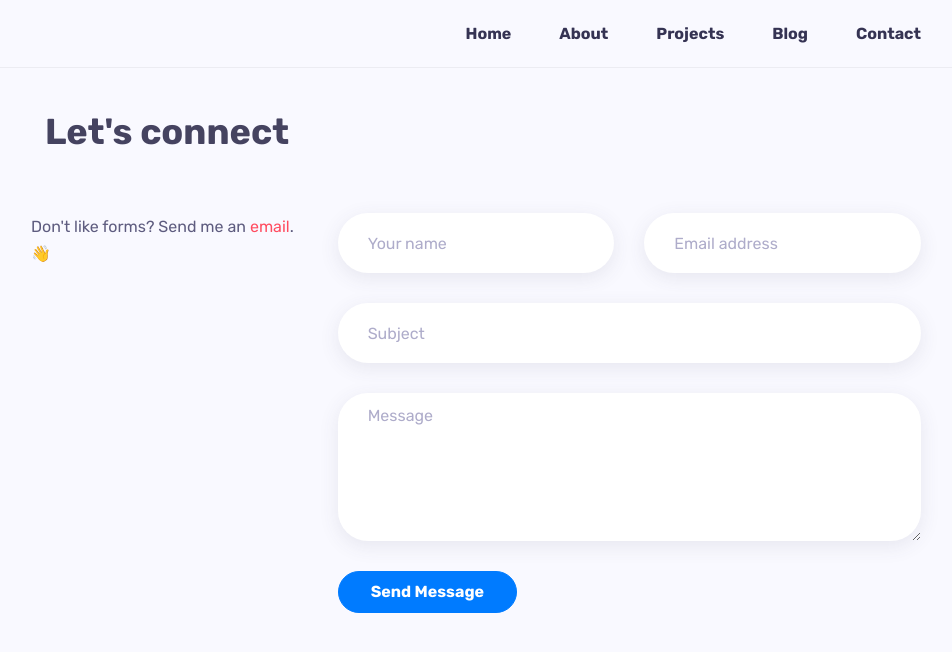
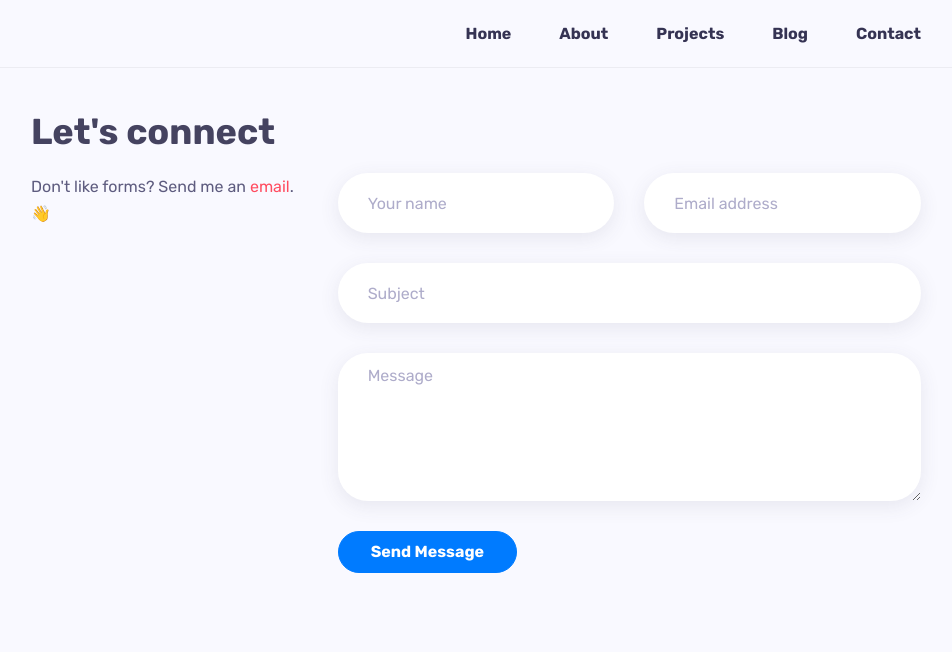
Before and after one commit to araf-rahman/portfolio_project, a React (Create React App) app: page /Contact in a window 1280 px wide. Shown: the top 652 px of the page, without its empty margins (164-1116 px from the left). Built offline with nearby package versions, Linux system fonts and the light colour scheme.

Commit message:
Updated css

```diff
--- a/src/sass/main.scss
+++ b/src/sass/main.scss
@@ -113,7 +113,7 @@ section.home {
 .section-title {
 	font-size: 36px;
 	margin: 0;
-	margin-left: 14px;
+	margin-left: 0px;
 	position: relative;
 
 	&:before {
@@ -298,7 +298,7 @@ select.portfolio-filter-mobile {
 	// background-image: url('/images/map.svg');
 	background-repeat: no-repeat;
 	background-size: contain;
-	min-height: 200px;
+	min-height: 80px;
 
 	h3 {
 		font-size: 23px;
@@ -324,7 +324,7 @@ select.portfolio-filter-mobile {
 
 
 	&[data-height='60'] {
-		height: 60px;
+		height: 20px;
 	}
 
 	&[data-height='70'] {
```
